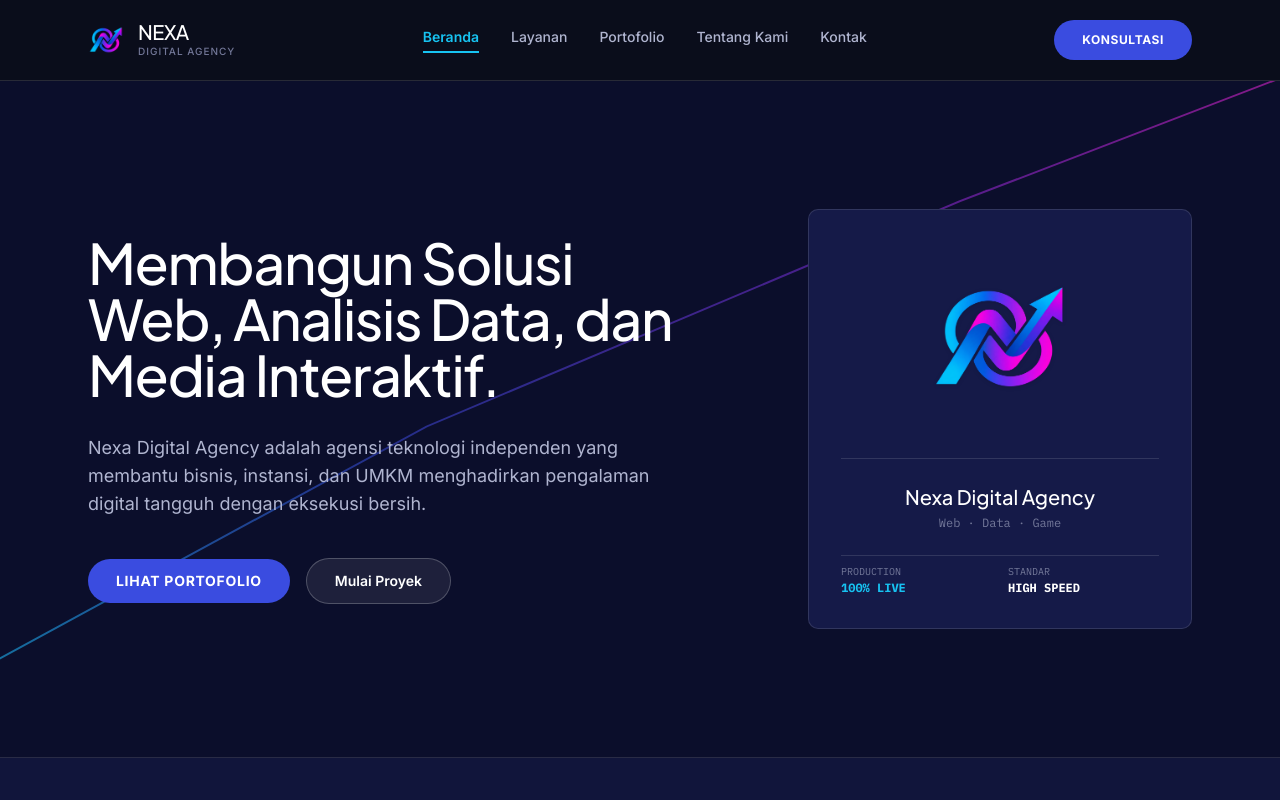
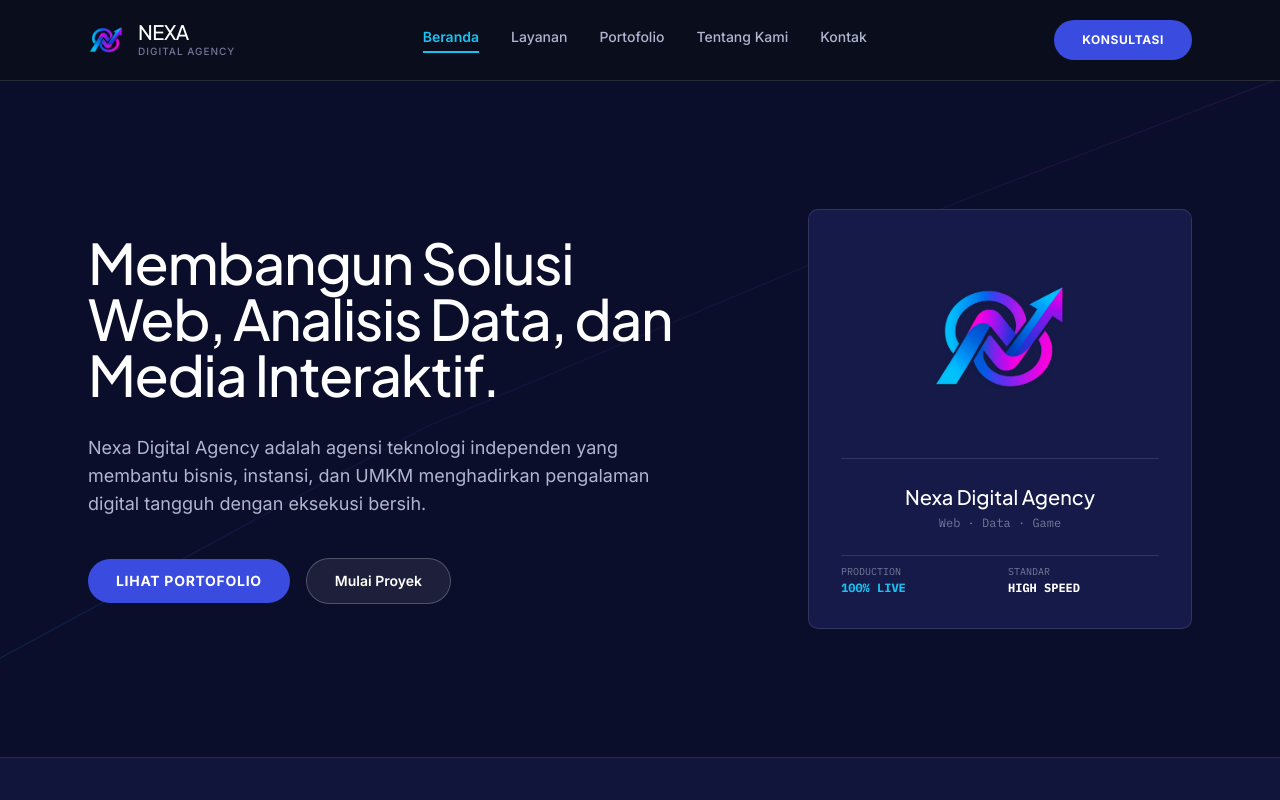
Before and after one commit to imanyunar/nexa-company, a Vue app: page / in a window 1280 px wide. Shown: the top 800 px of the page. Built offline with nearby package versions, Linux system fonts and the light colour scheme; a web font is replaced by a local one.

Commit message:
style(hero): make background diagonal SVG line subtle and semi-transparent (opacity 25%, 1.5px stroke)

```diff
--- a/src/views/HomeView.vue
+++ b/src/views/HomeView.vue
@@ -7,13 +7,13 @@
         <svg class="w-full h-full" viewBox="0 0 1440 900" fill="none" preserveAspectRatio="none" xmlns="http://www.w3.org/2000/svg">
           <defs>
             <linearGradient id="nexaHeroGrad" x1="0%" y1="100%" x2="100%" y2="0%">
-              <stop offset="0%" stop-color="#17C3F2" stop-opacity="0.8" />
-              <stop offset="35%" stop-color="#3A4CE0" stop-opacity="0.7" />
-              <stop offset="70%" stop-color="#8A2BE2" stop-opacity="0.7" />
-              <stop offset="100%" stop-color="#E620C5" stop-opacity="0.8" />
+              <stop offset="0%" stop-color="#17C3F2" stop-opacity="0.5" />
+              <stop offset="35%" stop-color="#3A4CE0" stop-opacity="0.4" />
+              <stop offset="70%" stop-color="#8A2BE2" stop-opacity="0.4" />
+              <stop offset="100%" stop-color="#E620C5" stop-opacity="0.5" />
             </linearGradient>
           </defs>
-          <path ref="heroLine" d="M -80 820 L 480 460 L 1080 160 L 1520 -40" stroke="url(#nexaHeroGrad)" stroke-width="2.5" stroke-linecap="round" class="opacity-75" />
+          <path ref="heroLine" d="M -80 820 L 480 460 L 1080 160 L 1520 -40" stroke="url(#nexaHeroGrad)" stroke-width="1.5" stroke-linecap="round" class="opacity-25" />
         </svg>
       </div>
 
```
